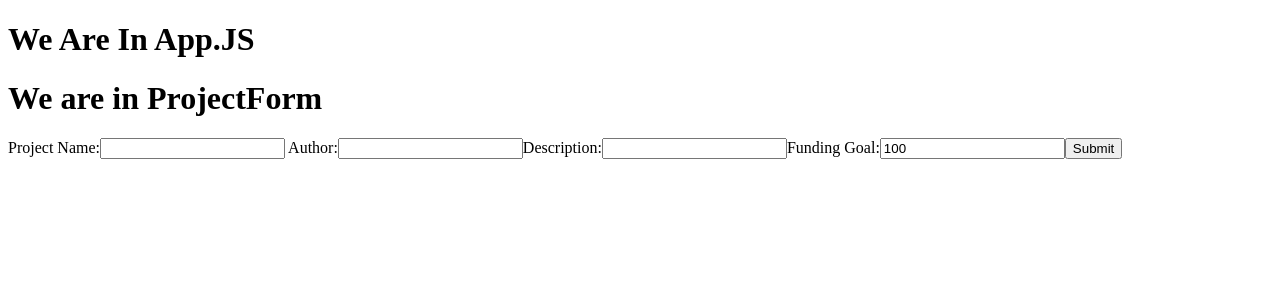
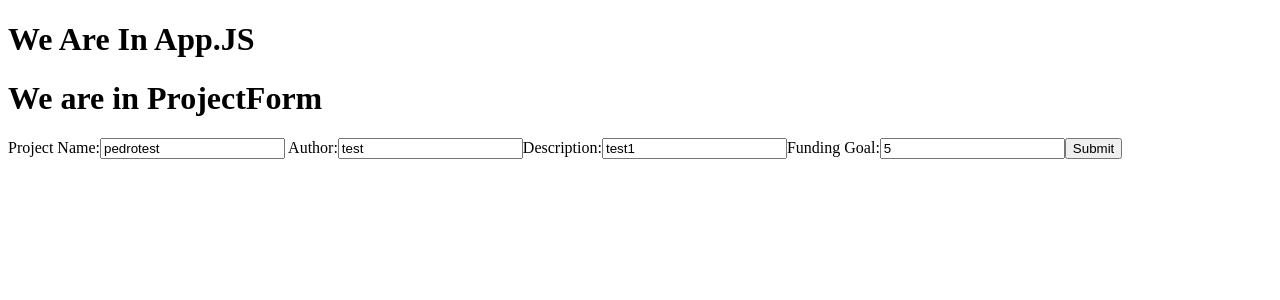
Before and after one commit to VR-Funding-Platform-tt19/Front-End, a React (Create React App) app in the folder vr-funding-app/: page /project-form in a window 1280 px wide. Shown: the top 300 px of the page. Built offline with nearby package versions, Linux system fonts and the light colour scheme.

Commit message:
finially fixed the projectform

```diff
--- a/vr-funding-app/src/App.js
+++ b/vr-funding-app/src/App.js
@@ -26,7 +26,7 @@ function App() {
       <Switch>
         {/* These are the main routes */}
         <Route exact path='/sign-in' component={SignIn}/>
-        <PrivateRoute exact path='/dashboard' component={ProjectDashboard}/>
+        <Route exact path='/dashboard' component={ProjectDashboard}/>
         <Route exact path='/project/:id' component={Project}/>
         <Route exact path='/sign-up' component={SignUp}/> {/* So we will need to add a link to this some where */}
         <Route exact path='/update-project' component={UpdateProject}/>
--- a/vr-funding-app/src/Component/ProjectCard.js
+++ b/vr-funding-app/src/Component/ProjectCard.js
@@ -19,9 +19,9 @@ const ProjectCard = (props) => {
         <div>
             <h1>We are in Project Card</h1>
             <div onClick={()=> history.push(`/project/${project.id}`)}>
-                <h2>Project Name: {project.projectName}</h2>
+                <h2>Project Name: {project.projectname}</h2>
                 <h3>Project Author: {project.author}</h3>
-                <h4>Project Funding Goal: {project.fundingGoal}</h4>
+                <h4>Project Funding Goal: {project.fundedamt}</h4>
                 <h4>Project Description: {project.description}</h4>
             </div>
         </div>
--- a/vr-funding-app/src/Component/ProjectForm.js
+++ b/vr-funding-app/src/Component/ProjectForm.js
@@ -15,15 +15,16 @@ import * as yup from 'yup'
 // This is the form where a fundraiser can create their fundraising project.
 // This information needs to be passed to Project
 
-const initialState = {
-    "user": {},
-    "projectid": 0,
-    "projectname": "",
-    "description": "",
-    "author": "",
-    "projectimage": "test image",
-    "fundedamt": 100
-}
+const initialState =
+    {
+
+        projectname: "pedrotest",
+        description: "test1",
+        author: "test",
+        projectimage: "test",
+        fundedamt: 5
+    }
+
 
 const initialProjectErrors = {
     "projectname": "",
@@ -74,11 +75,11 @@ const ProjectForm = () => {
                 .then((res) => {
                     console.log(res)
                     // What does the post return
-                    setNewProject(res.data)
+                    // setNewProject(res.data)
                     history.push('/entrepreneurs/projects') // need to add routing information
                 })
                 .catch((error)=> {
-                    console.log(error)
+                    console.log(error.response)
                 })
         // onsubmit the user needs to be routed back to the dashboard?
     }
--- a/vr-funding-app/src/Component/SignIn.js
+++ b/vr-funding-app/src/Component/SignIn.js
@@ -3,7 +3,7 @@ import axios from 'axios';
 import * as yup from 'yup';
 import styled from 'styled-components';
 import { useHistory } from 'react-router-dom';
-import { axiosWithAuth } from '../Utils/axiosWithAuth'
+
 
 // ------- components -----------
 import ForgotPassword from '../Component/ForgotPassword'
@@ -80,8 +80,8 @@ const SignIn = (props) => {
     // Not sure if this is the right axios request?
     const login = (event) => {
         event.preventDefault();
-        axiosWithAuth()
-            .post('/login', `grant_type=password&username=${credentials.username}&password=${credentials.password}`, {
+        axios
+            .post('https://pedrocasuso-vr-funding-project.herokuapp.com/login', `grant_type=password&username=${credentials.username}&password=${credentials.password}`, {
                 headers: {
                   // btoa is converting our client id/client secret into base64
                   Authorization: `Basic ${btoa('lambda-client:lambda-secret')}`,
--- a/vr-funding-app/src/Component/UpdateProject.js
+++ b/vr-funding-app/src/Component/UpdateProject.js
@@ -1,6 +1,5 @@
 import React, {useState, useEffect} from 'react'
 import {useHistory, useParams} from 'react-router-dom'
-import {connect} from 'react-redux'
 import {axiosWithAuth} from '../Utils/axiosWithAuth'
 
 ///PROJECT QUESTIONS/////
@@ -116,8 +115,6 @@ const UpdateProject = () => {
     )
 }
 
-const mapStateToProps = (state) =>{
-    return {}
-}
 
-export default connect(mapStateToProps, {})(UpdateProject)
+
+export default UpdateProject
--- a/vr-funding-app/src/Utils/PrivateRoute.js
+++ b/vr-funding-app/src/Utils/PrivateRoute.js
@@ -2,7 +2,7 @@ import React from 'react'
 import {Route, Redirect} from 'react-router-dom'
 
 export const PrivateRoute = ({ component: Component, ...rest }) => {
-    const token = window.localStorage.getItem('token');
+    const token = localStorage.getItem('token');
     return(
         <Route {...rest} render={(props) => {
             if(token) {
--- a/vr-funding-app/src/Utils/axiosWithAuth.js
+++ b/vr-funding-app/src/Utils/axiosWithAuth.js
@@ -4,10 +4,10 @@ import axios from 'axios'
 export const axiosWithAuth = () =>{
     const token = localStorage.getItem('token')
     return axios.create({
-        header:{
-            authorization:token
+        headers:{
+            Authorization: `Bearer ${token}`
         },
         //fill out baseURL for auth
-        baseURL: 'http://pedrocasuso-vr-funding-project.herokuapp.com'
+        baseURL: 'https://pedrocasuso-vr-funding-project.herokuapp.com'
     })
 }
```
